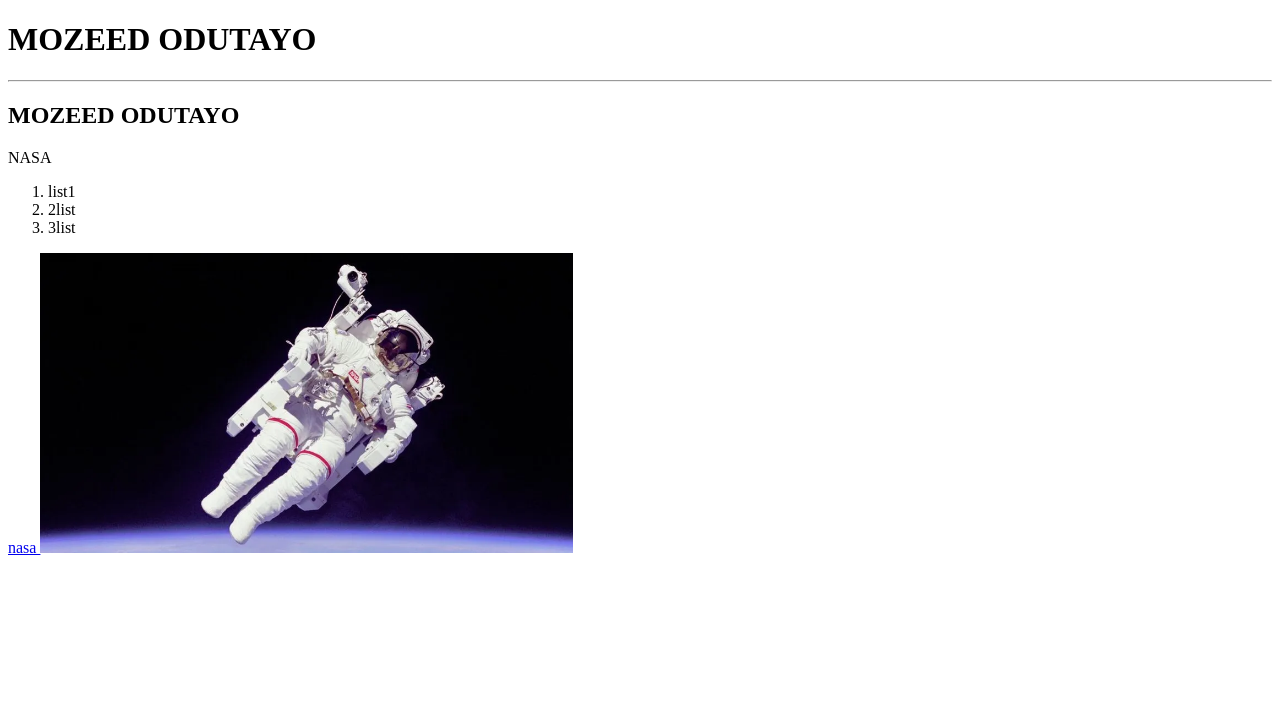
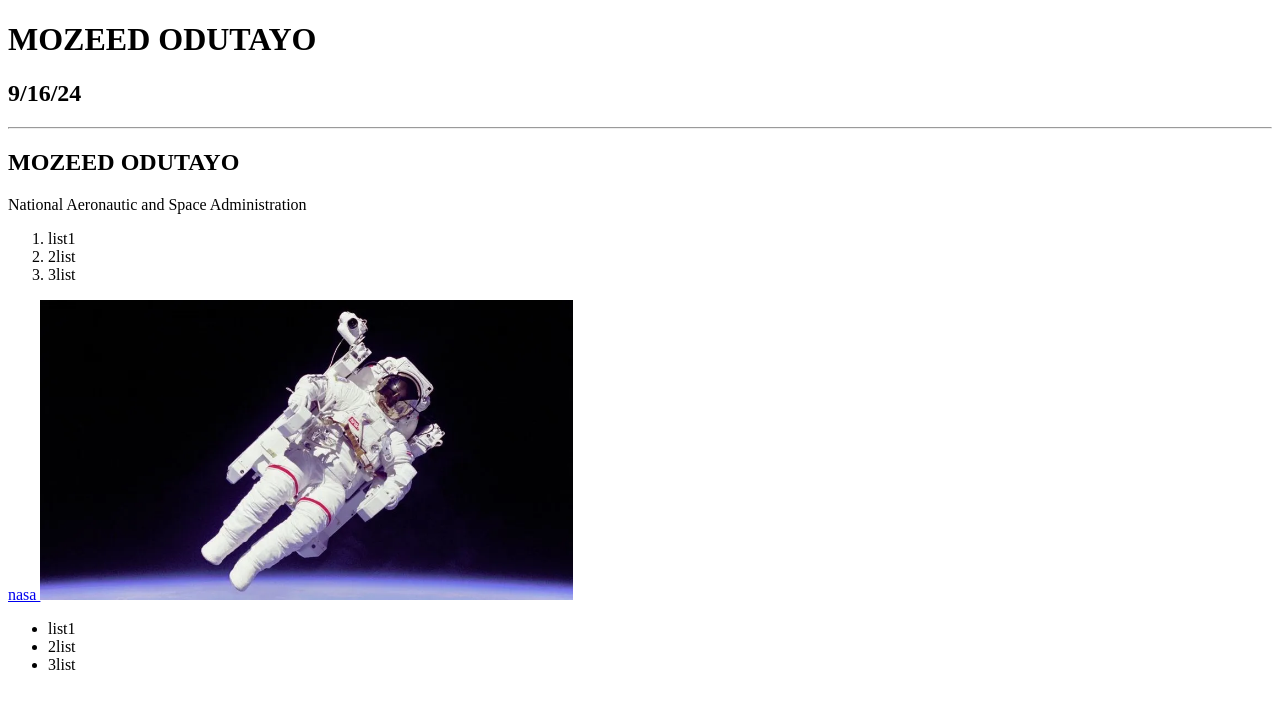
Before and after one commit to lakeside75/lakeside75.github.io, a plain HTML site: page index.html in a window 1280 px wide. Drawn offline with Linux system fonts and the light colour scheme.

Commit message:
Update index.html

```diff
--- a/index.html
+++ b/index.html
@@ -6,11 +6,13 @@
 
     </head>
     <body>
+
         <h1>MOZEED ODUTAYO</h1>
+        <h2>9/16/24</h2>
         <hr>
         <h2>MOZEED ODUTAYO</h2>
 
-        <p> NASA</p>
+        <p> National Aeronautic and Space Administration</p>
         <ol>
             <li>list1</li>
             <li>2list</li>
@@ -20,5 +22,11 @@
         <a href="https://www.nasa.gov"> nasa </a>
         <img src="astronaut.webp" height="300" alt="This a picture of astronaut">
 
+        <ul>
+            <li>list1</li>
+            <li>2list</li>
+            <li>3list</li>
+        </ul>
+
     </body>
 </html>
```
